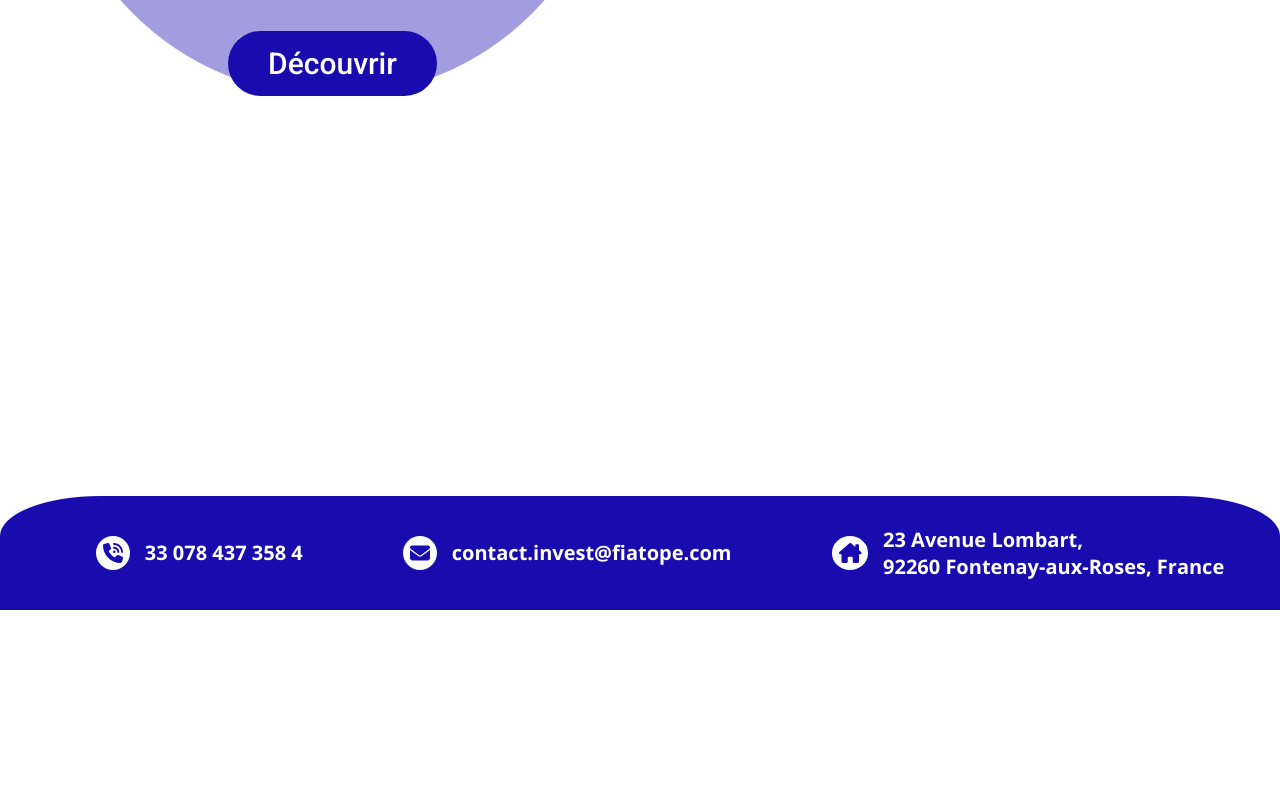
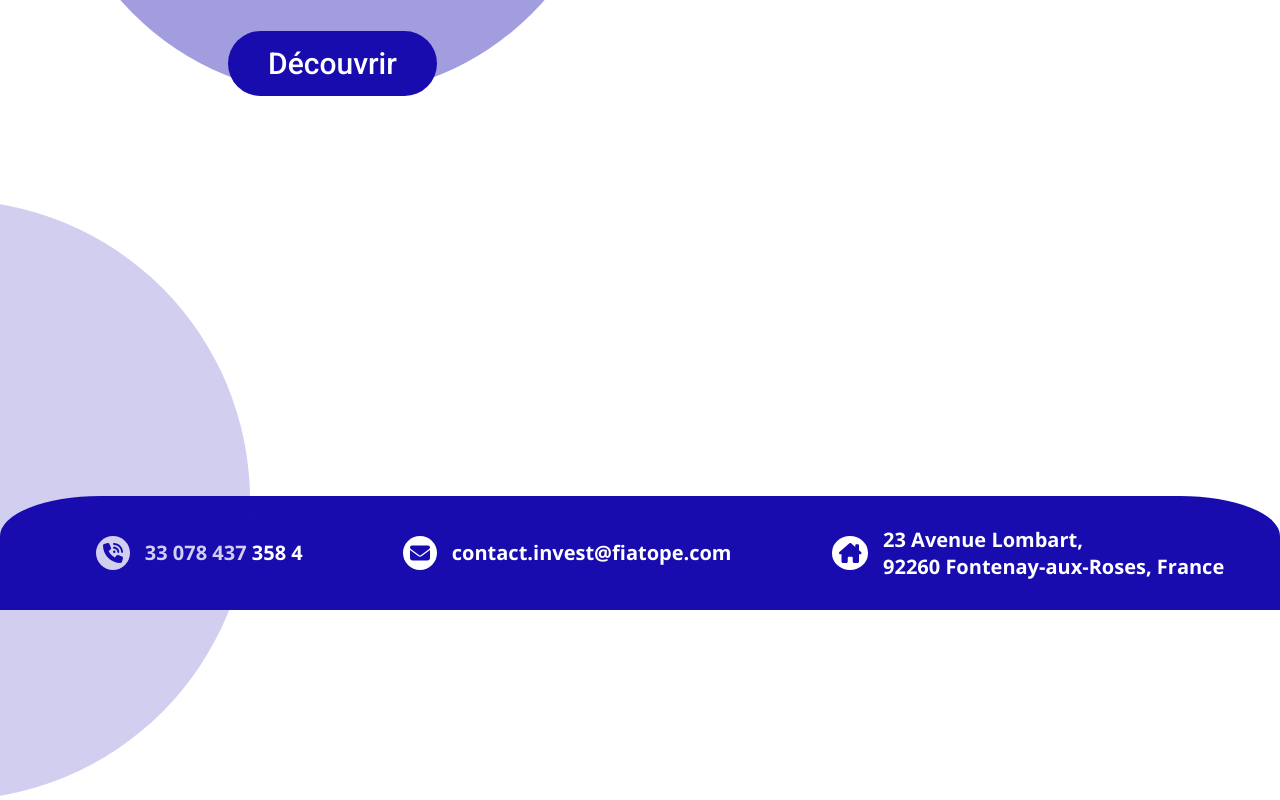
Before and after one commit to LucileBch/fiatope-invest, a React (Create React App) app: page / in a window 1280 px wide. Shown: the part 2559-3359 px from the top of the page. Before the commit the page ends 3169 px from the top, so only its background shows below. Built offline with nearby package versions, Linux system fonts and the light colour scheme.

Commit message:
project section adding background

```diff
--- a/src/components/Projects.jsx
+++ b/src/components/Projects.jsx
@@ -26,6 +26,7 @@ function Projects() {
                     }
                 />
             </div>
+            <div className="projects-background"></div>
         </section>
     );
 }
--- a/src/styles/Projects.css
+++ b/src/styles/Projects.css
@@ -4,6 +4,7 @@
 .projects-section {
     max-width: 1920px;
     margin: auto auto 400px auto;
+    position: relative;
 }
 
 .projects-section-title {
@@ -26,3 +27,15 @@
     border-radius: 60px;
     width: 100%;
 }
+
+.projects-background {
+    background: #180caf;
+    filter: opacity(20%);
+    width: 600px;
+    height: 300px;
+    position: absolute;
+    left: -200px;
+    top: 1000px;
+    border-radius: 50% / 100% 100% 0 0;
+    transform: rotate(90deg);
+}
```
